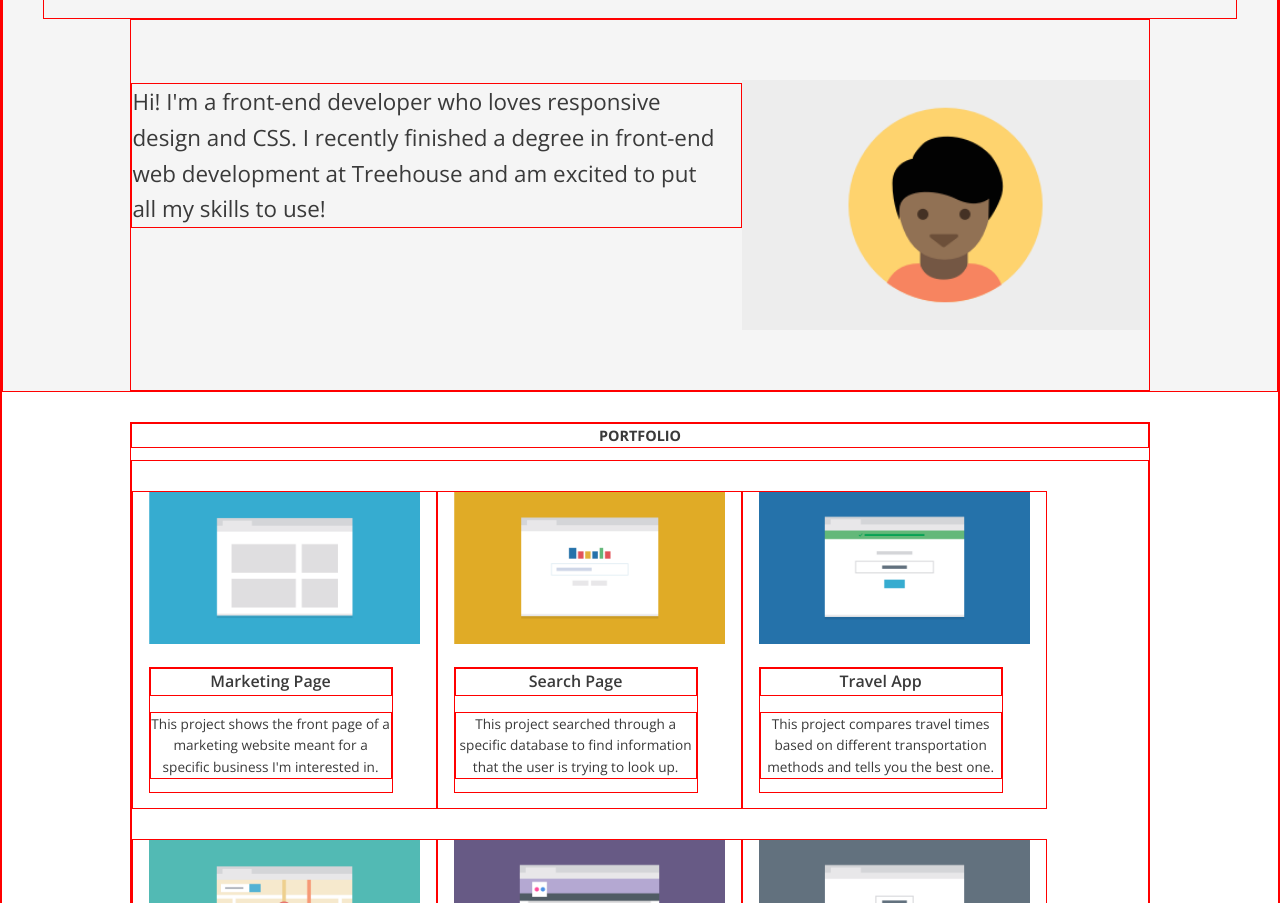
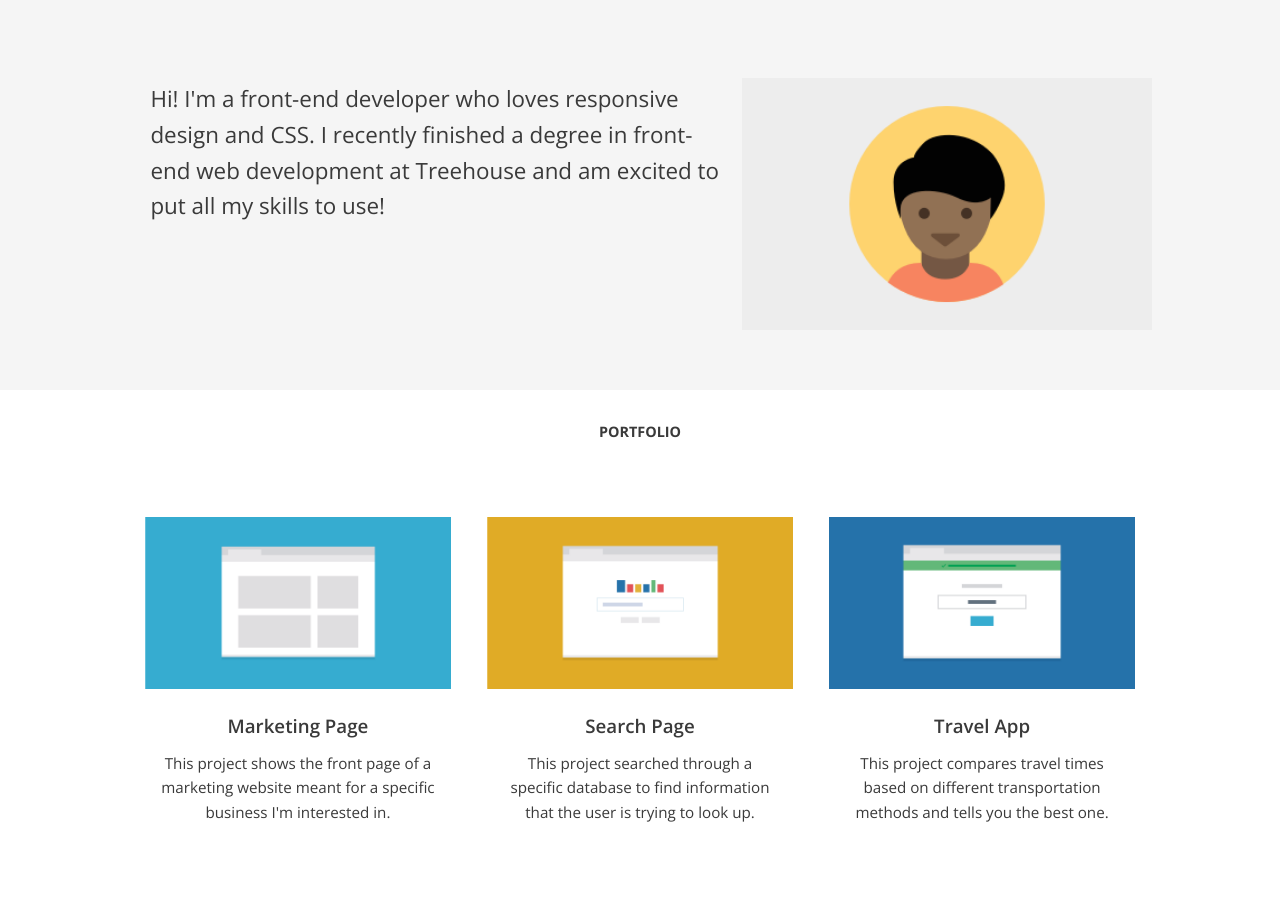
Before and after one commit to th-moore/techdegree-fewd-project-2, a plain HTML site: page index.html in a window 1280 px wide. Shown: the part 76-979 px from the top of the page. Drawn offline with nearby package versions, Linux system fonts and the light colour scheme.

Commit message:
Ready for submission

```diff
--- a/css/style.css
+++ b/css/style.css
@@ -4,7 +4,6 @@
 
 * {
     box-sizing: border-box;
-    border: 1px solid red;
 }
 
 body {
@@ -63,8 +62,10 @@ img,
 }
 
 .nav-bar {
-    padding-top: .5em;
+    padding-top: 1em;
     padding-bottom: .5em;
+    padding-left: 1em;
+    padding-right: 1em;
     text-align: center;
 }
 
@@ -115,6 +116,7 @@ img,
     text-align: center;
     max-width: 540px;
     margin: 0 auto;
+    padding-bottom: 40px;
 }
 
 .profile-photo,
@@ -129,7 +131,10 @@ img,
 
 .profile-summary,
 .skills-content p {
+    padding-left: 1em;
+    padding-right: 1em;
     text-align: center;
+    font-size: 1.2em;
 }
 
 /* Portfolio ======================= */
@@ -142,28 +147,25 @@ img,
 .projects-container {
     background: #fff;
     width: 100%;
+    text-align: center;
+    padding-bottom: 40px;
 }
 
 .project-card {
     margin-top: 30px;
     padding-left: 1em;
     padding-right: 1em;
-    max-width: 320px;
 }
 
 .project-text {
+    width: 100%;
     text-align: center;
     margin-top: 15px;
     margin-bottom: 15px;
 }
 
 .project-text h3 {
-    font-size: 1em;
     font-weight: 600;
-}
-
-.project-text p {
-    font-size: .85em;
 }
 
 /* Skills ========================== */
@@ -177,7 +179,7 @@ img,
 
 .skills ul {
     padding: 0;
-    text-align: left;
+    text-align: center;
 }
 
 .skills li {
@@ -270,7 +272,6 @@ img,
     .profile-summary,
     .skills-content p {
         width: 60%;
-        font-size: 1.2em;
         padding-right: 1em;
         float: left;
         text-align: left;
@@ -291,15 +292,26 @@ img,
 
     .projects-wrapper {
         margin: 0 auto;
+		max-width: 1150px;
+		padding: 1em 0;
     }
 
     .project-card {
-        width: 50%;
-        float: left;
+		display: inline-block;
+		width: 48%;
+		padding: 1em;
+        vertical-align: top;
+        max-width: none;
     }
 
     .footer-content {
         width: 70%;
+    }
+
+    /* Skills Tweaks =============== */
+
+    .skills ul {
+        text-align: left;
     }
 
     /* Footer Tweaks =============== */
@@ -347,7 +359,6 @@ img,
     }
 
     .my-name {
-        display: inline-block;
         float: left;
         margin-left: 20px;
     }
@@ -385,11 +396,14 @@ img,
     }
 
     .project-card {
-        width: 30%;
+        width: 33%;
     }
 
-    .project-text {
+    .project-text h3,
+    .project-text p {
         width: 90%;
+        margin: 0 auto;
+        padding-bottom: 10px;
     }
 
     /* Footer Tweaks =============== */
--- a/index.html
+++ b/index.html
@@ -92,12 +92,11 @@
     </main>
 
     <div class="skills clearfix">
-
       <div class="skills-content clearfix">
 
         <h2 id="skills">Skills</h2>
 
-        <p>I want to broaden my skills and abilities so I can work with developers in work projects and eventually build my own ideas:</p>
+        <p>I want to broaden my skills and abilities so I can work with developers in work projects and eventually build my own ideas.</p>
         <ul class="skills-list">
           <li>HTML</li>
           <li>CSS</li>
@@ -105,6 +104,7 @@
           <li>React Native</li>
           <li>Python</li>
         </ul>
+
       </div>
     </div>
 
```
Also changed, not shown: 1 other file.
